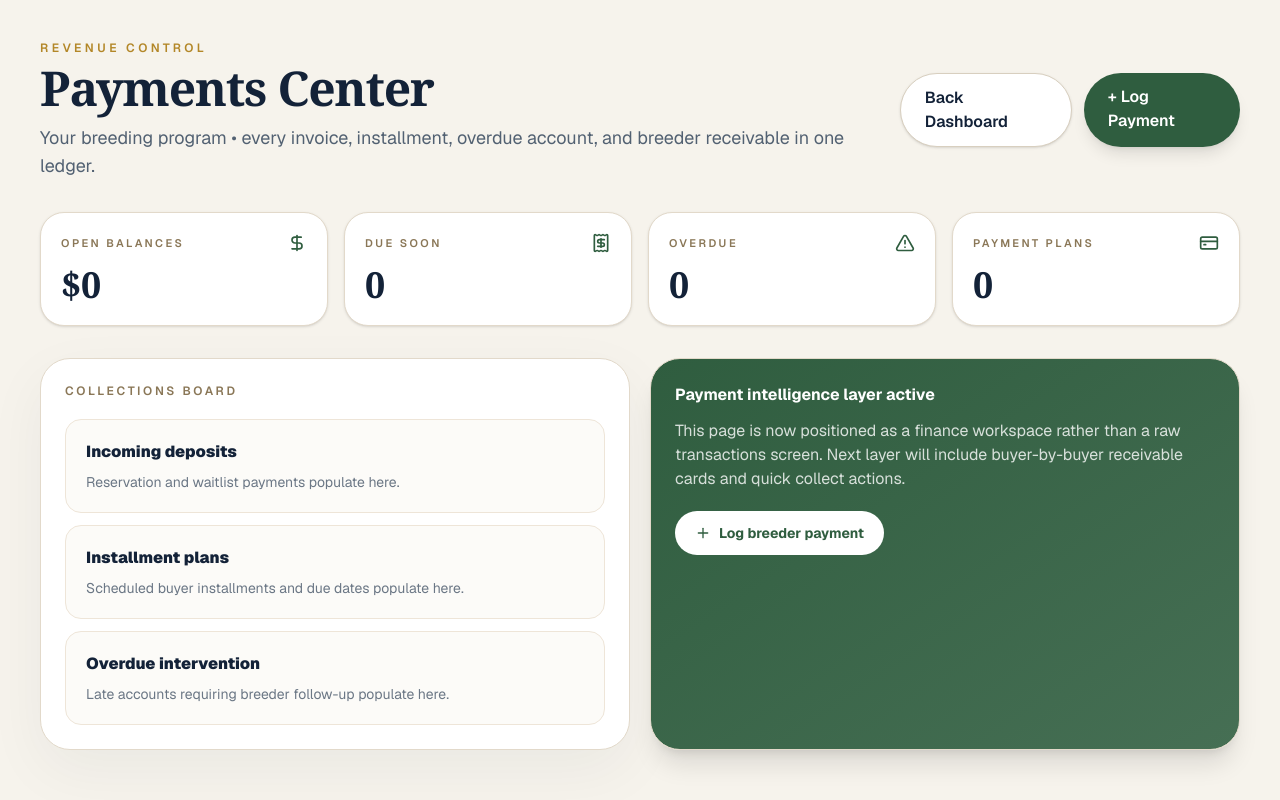
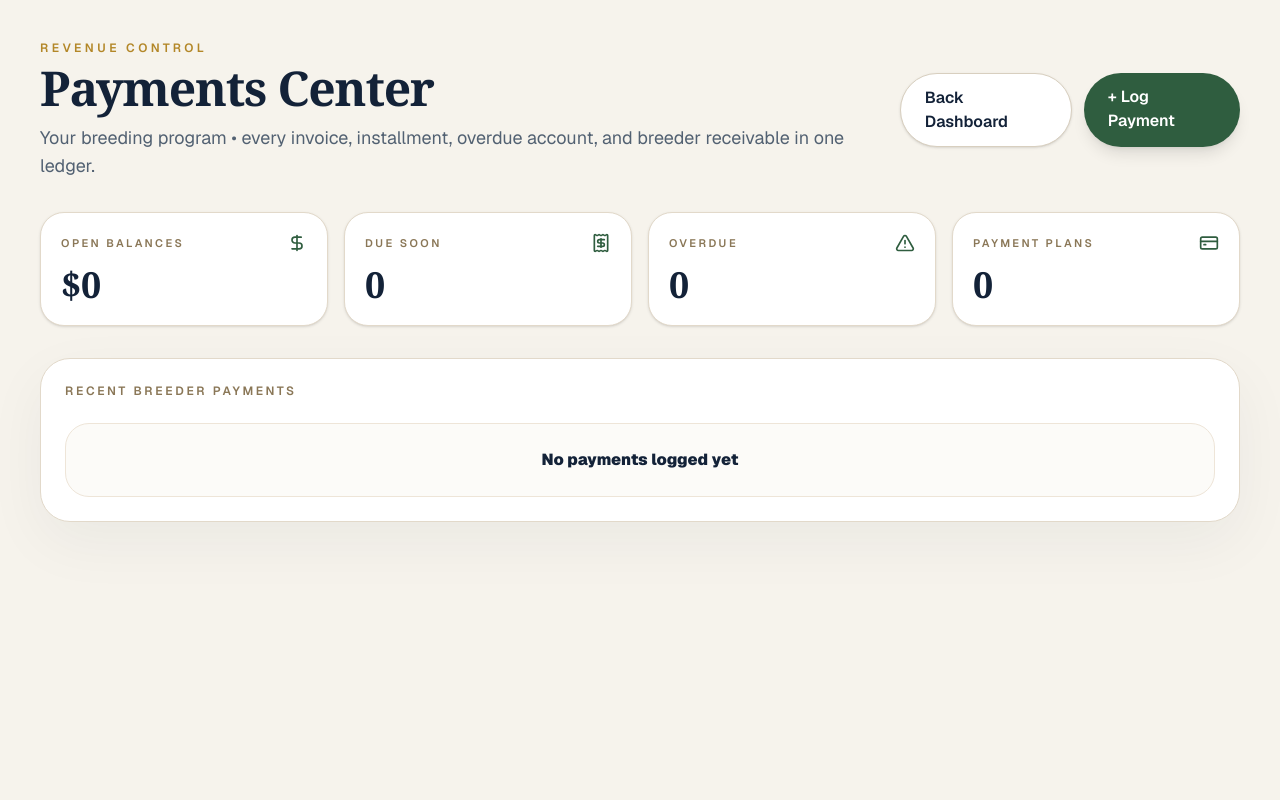
Before and after one commit to rawillia9801/dogp, a Next.js app: page /dashboard/payments in a window 1280 px wide. Built offline with nearby package versions, Linux system fonts and the light colour scheme; no server answers.

Commit message:
Render live payment records on workspace

```diff
--- a/app/dashboard/payments/page.tsx
+++ b/app/dashboard/payments/page.tsx
@@ -1,9 +1,11 @@
 import Link from "next/link";
-import { AlertTriangle, CreditCard, DollarSign, Plus, Receipt } from "lucide-react";
+import { AlertTriangle, CreditCard, DollarSign, Receipt } from "lucide-react";
 import { getDashboardData } from "@/lib/dashboard-data";
+import { getPaymentsWorkspaceData } from "@/lib/ops-data";
 
 export default async function PaymentsPage() {
   const data = await getDashboardData();
+  const payments = await getPaymentsWorkspaceData();
 
   return (
     <main className="min-h-screen bg-[#f6f3ec] text-[#132238] p-6 md:p-10">
@@ -20,24 +22,12 @@ export default async function PaymentsPage() {
           <MoneyCard label="Payment Plans" value={data.counts.buyers} icon={CreditCard} />
         </section>
 
-        <section className="grid gap-5 lg:grid-cols-2">
-          <div className="rounded-[30px] border border-[#e2d9ca] bg-white p-6 shadow-[0_20px_60px_rgba(19,34,56,0.05)]">
-            <p className="text-xs uppercase tracking-[0.22em] text-[#8a7757] font-semibold">Collections board</p>
-            <div className="mt-5 space-y-3">
-              <FinanceRow title="Incoming deposits" text="Reservation and waitlist payments populate here." />
-              <FinanceRow title="Installment plans" text="Scheduled buyer installments and due dates populate here." />
-              <FinanceRow title="Overdue intervention" text="Late accounts requiring breeder follow-up populate here." />
-            </div>
-          </div>
-          <div className="rounded-[30px] border border-[#e2d9ca] bg-gradient-to-br from-[#2f5d3f] to-[#466f54] p-6 text-white shadow-xl">
-            <p className="font-bold">Payment intelligence layer active</p>
-            <p className="mt-3 text-white/80">This page is now positioned as a finance workspace rather than a raw transactions screen. Next layer will include buyer-by-buyer receivable cards and quick collect actions.</p>
-            <Link href="/dashboard/payments/new" className="mt-5 inline-flex items-center gap-2 rounded-full bg-white px-5 py-3 text-sm font-bold text-[#2f5d3f]"><Plus className="h-4 w-4" />Log breeder payment</Link>
-          </div>
+        <section className="rounded-[30px] border border-[#e2d9ca] bg-white p-6 shadow-[0_20px_60px_rgba(19,34,56,0.05)]">
+          <p className="text-xs uppercase tracking-[0.22em] text-[#8a7757] font-semibold">Recent breeder payments</p>
+          {payments.length === 0 ? <div className="mt-6 rounded-[24px] border border-[#eee5d8] bg-[#fcfbf8] p-6 text-center"><p className="font-black">No payments logged yet</p></div> : <div className="mt-5 space-y-4">{payments.map((payment: any) => <div key={payment.id} className="rounded-[24px] border border-[#eee5d8] bg-[#fcfbf8] p-5 shadow-sm flex flex-col md:flex-row md:items-center md:justify-between gap-4"><div><p className="text-xl font-black">{payment.buyers.full_name}</p><p className="text-sm text-[#6b7785] mt-1">{payment.payment_date}</p></div><div className="flex gap-3 flex-wrap"><span className="rounded-full bg-white border border-[#e2d9ca] px-3 py-1 text-[11px] font-bold uppercase">{payment.type}</span><span className="rounded-full bg-white border border-[#e2d9ca] px-3 py-1 text-[11px] font-bold uppercase">{payment.method}</span><span className="rounded-full bg-[#eef5eb] px-4 py-2 text-sm font-black text-[#2f5d3f]">${payment.amount}</span></div></div>)}</div>}
         </section>
       </div>
     </main>
   );
 }
 function MoneyCard({ label, value, icon: Icon }: { label: string; value: number | string; icon: typeof DollarSign }) { return <div className="rounded-[24px] border border-[#e2d9ca] bg-white p-5 shadow-sm"><div className="flex items-center justify-between"><p className="text-[11px] uppercase tracking-[0.22em] text-[#8a7757] font-semibold">{label}</p><Icon className="h-5 w-5 text-[#2f5d3f]" /></div><p className="text-4xl font-black mt-3" style={{ fontFamily: 'Georgia, serif' }}>{value}</p></div>; }
-function FinanceRow({ title, text }: { title: string; text: string }) { return <div className="rounded-2xl border border-[#eee5d8] bg-[#fcfbf8] p-5"><p className="font-black">{title}</p><p className="text-sm mt-2 text-[#6b7785]">{text}</p></div>; }
```
